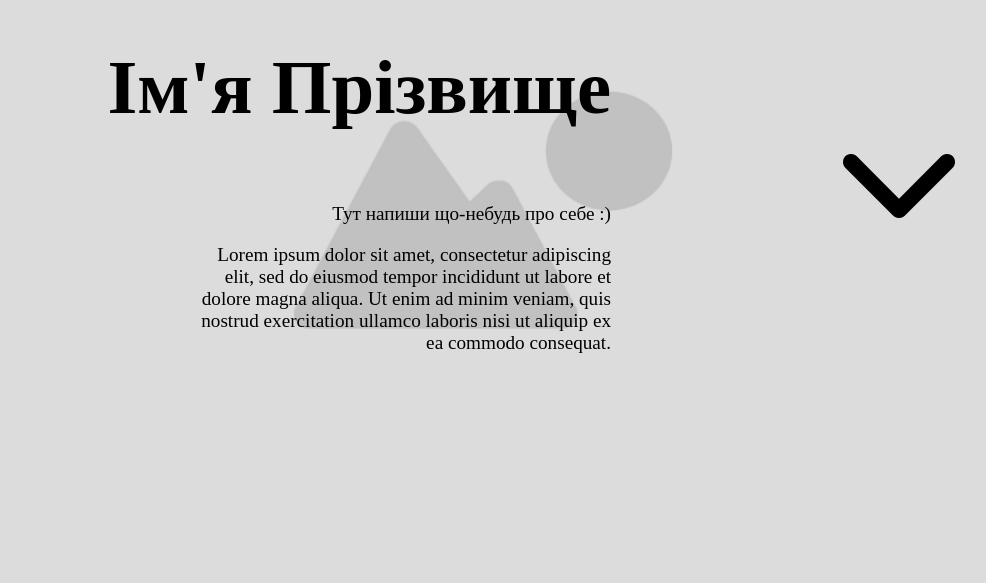
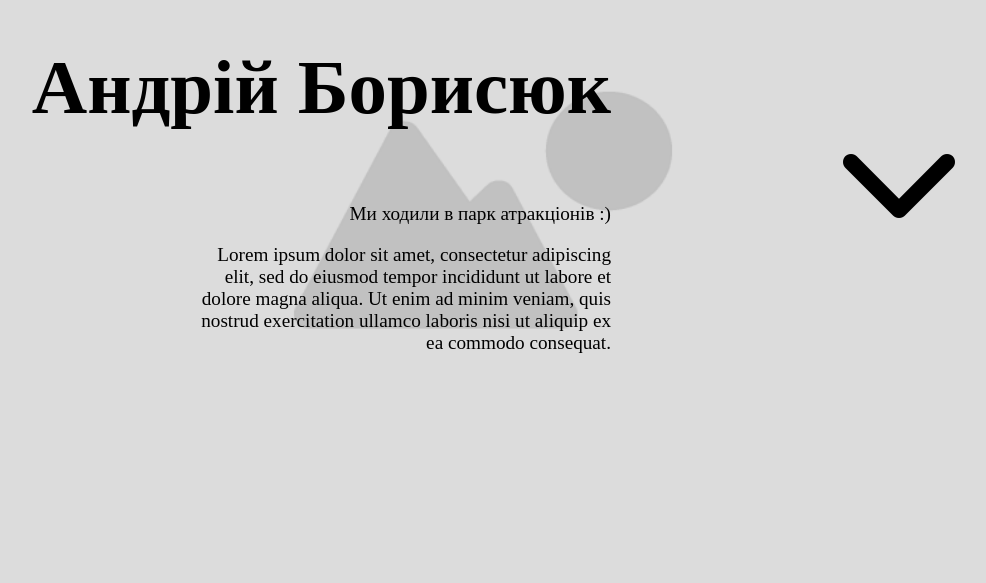
Before and after one commit to AndrewBorisiuk/website, a plain HTML site: page index.html in a window 1280 px wide. Shown: the part 217-800 px from the top of the page, without its empty margins (157-1143 px from the left). Drawn offline with Linux system fonts and the light colour scheme.

Commit message:
create project

```diff
--- a/index.html
+++ b/index.html
@@ -9,9 +9,9 @@
 <body>
     <header>
         <div class="header_left">
-            <h1>Ім'я Прізвище</h1>
+            <h1>Андрій Борисюк</h1>
             <div class="bio">
-                <p>Тут напиши що-небудь про себе :)</p>
+                <p>Ми ходили в парк атракціонів :)</p>
                 <p>Lorem ipsum dolor sit amet, consectetur adipiscing elit, sed do eiusmod tempor incididunt ut labore et dolore magna aliqua. Ut enim ad minim veniam, quis nostrud exercitation ullamco laboris nisi ut aliquip ex ea commodo consequat.</p>
             </div>
         </div>
```
